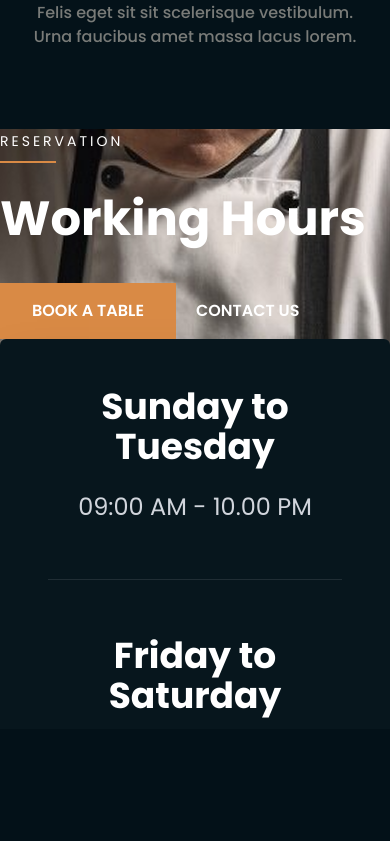
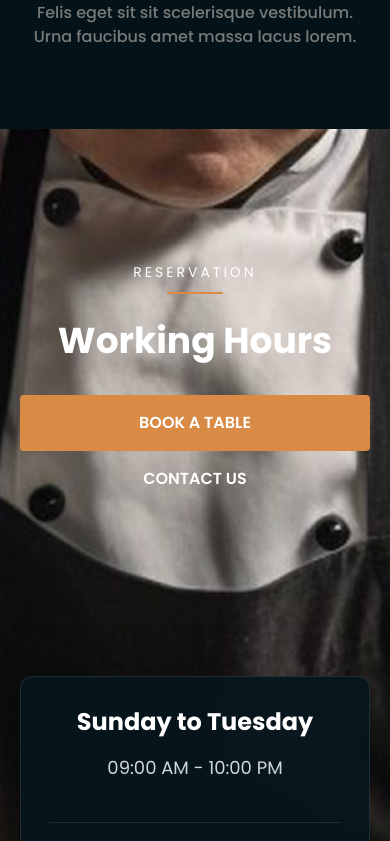
Before and after one commit to masterSahil/Figma, a React (Vite) app: page / in a window 390 px wide. Shown: the part 5023-5864 px from the top of the page. Built offline with nearby package versions, Linux system fonts and the light colour scheme.

Commit message:
Reservation Responsive done

```diff
--- a/src/component/Reservation.jsx
+++ b/src/component/Reservation.jsx
@@ -2,32 +2,35 @@ import React from "react";
 
 export default function WorkingHours() {
   return (
-    <section id="Reservation" className="relative h-150 bg-working-hours-img bg-cover bg-center bg-no-repeat">
-      <div className=" h-full max-w-7xl 2xl:max-w-360 mx-auto">
-        <div className="grid lg:grid-cols-2 h-full items-center">
-          <div>
-            <div className="mb-8">
-              <span className="uppercase text-white tracking-[3px] text-sm relative inline-block pb-3">Reservation
-                <span className="absolute left-0 bottom-0 w-14 h-0.5 bg-[#d98a45]" />
+    <section id="Reservation" className="relative bg-working-hours-img bg-cover bg-center bg-no-repeat overflow-hidden">
+      <div className="relative z-10 min-h-screen lg:min-h-150 max-w-7xl 2xl:max-w-375 mx-auto px-5 sm:px-8  py-16 lg:py-0 2xl:px-0">
+        <div className="grid lg:grid-cols-2 gap-12 lg:gap-20 items-center min-h-screen lg:min-h-150">
+          <div className="text-center lg:text-left">
+            <div className="mb-6 sm:mb-8 flex justify-center lg:justify-start">
+              <span className="uppercase text-white tracking-[3px] text-sm sm:text-lg xl:text-xl relative inline-block pb-3">
+                Reservation <span className="absolute left-1/2 lg:left-0 -translate-x-1/2 lg:translate-x-0 bottom-0 w-14 h-0.5 bg-[#d98a45]" />
               </span>
             </div>
-            <h2 className="text-white text-5xl md:text-6xl font-bold mb-10">Working Hours</h2>
-            <div className="flex flex-wrap gap-5">
-              <button className="bg-[#d98a45] hover:bg-[#c27b38] transition px-8 py-4 text-white font-semibold uppercase">Book A Table</button>
-              <button className="text-white font-semibold uppercase hover:text-[#d98a45] transition">Contact Us</button>
+
+            <h2 className="text-white text-4xl sm:text-5xl md:text-6xl font-bold leading-tight mb-8 sm:mb-10">Working Hours</h2>
+            <div className="flex flex-col sm:flex-row items-center sm:justify-center lg:justify-start gap-4 sm:gap-5">
+              <button className="bg-[#d98a45] hover:bg-[#c27b38] transition-all duration-300 px-8 sm:px-10 py-4 text-white font-semibold uppercase rounded-sm w-full sm:w-auto">Book A Table</button>
+              <button className="text-white font-semibold uppercase hover:text-[#d98a45] transition duration-300">Contact Us</button>
             </div>
           </div>
 
           <div className="flex justify-center lg:justify-end">
-            <div className="bg-[#07161d] w-full max-w-105 rounded-md p-12 shadow-2xl">
+            <div className="bg-[#07161d]/95 backdrop-blur-sm w-full max-w-md rounded-xl p-7 sm:p-10 lg:p-12 shadow-[0_20px_60px_rgba(0,0,0,0.5)] border border-white/10">
               <div className="text-center">
-                <h3 className="text-white text-4xl font-bold mb-6">Sunday to Tuesday</h3>
-                <p className="text-gray-300 text-2xl">09:00 AM - 10.00 PM</p>
+                <h3 className="text-white text-2xl sm:text-3xl lg:text-4xl font-bold mb-4 sm:mb-6 leading-snug">Sunday to Tuesday</h3>
+                <p className="text-gray-300 text-lg sm:text-xl lg:text-2xl">09:00 AM - 10:00 PM</p>
               </div>
-              <div className="h-px bg-white/10 my-14" />
+
+              <div className="h-px bg-white/10 my-10 sm:my-12 lg:my-14" />
+
               <div className="text-center">
-                <h3 className="text-white text-4xl font-bold mb-6">Friday to Saturday</h3>
-                <p className="text-gray-300 text-2xl">09:00 AM - 10.00 PM</p>
+                <h3 className="text-white text-2xl sm:text-3xl lg:text-4xl font-bold mb-4 sm:mb-6 leading-snug">Friday to Saturday</h3>
+                <p className="text-gray-300 text-lg sm:text-xl lg:text-2xl">09:00 AM - 10:00 PM</p>
               </div>
             </div>
           </div>
```
